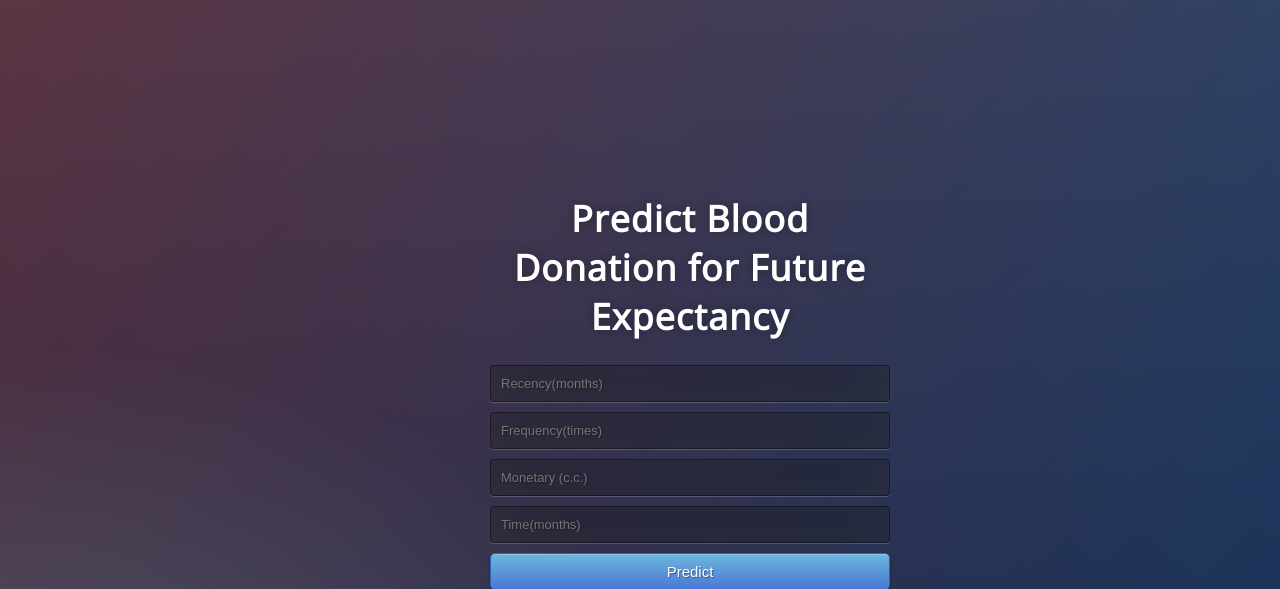
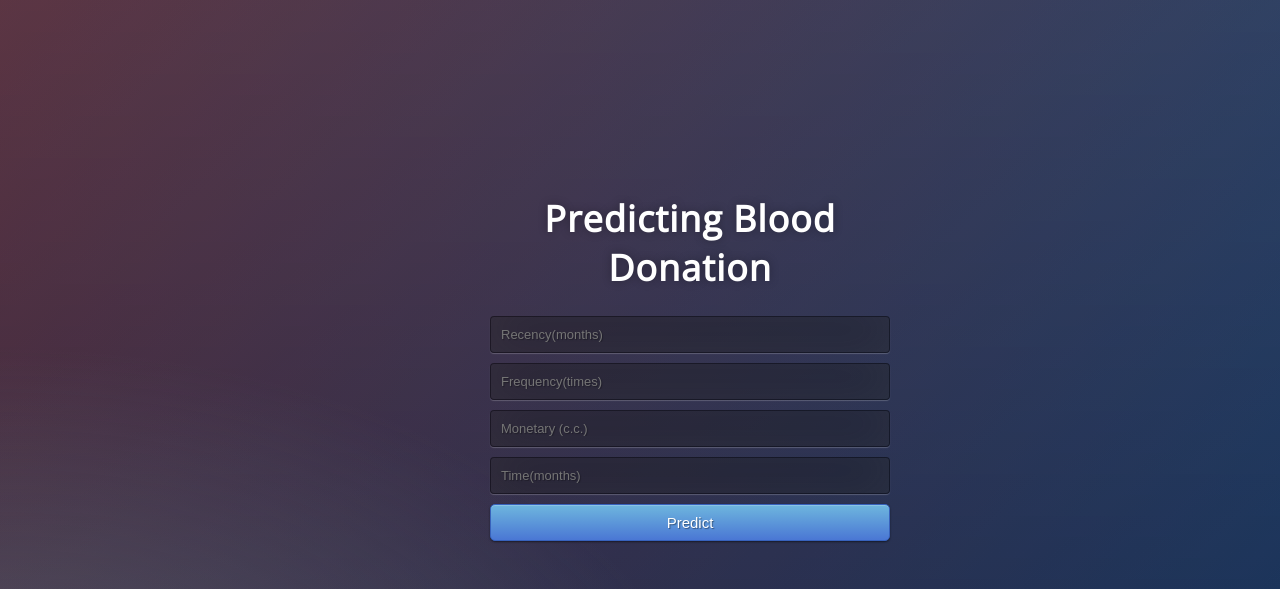
Before and after one commit to astar313/Technolabs-Miniproject-Blooddonation-Prediction, a Flask app: page / in a window 1280 px wide. Shown: the top 589 px of the page. Run offline with Flask 2, Linux system fonts and the light colour scheme; parts of the project's set-up code (start-up, migrations or seed data) failed here and were passed over.

Commit message:
Update index.html

```diff
--- a/templates/index.html
+++ b/templates/index.html
@@ -5,16 +5,16 @@
   <meta charset="UTF-8">
   <title>Blood Donation Prediction</title>
   <link href='https://fonts.googleapis.com/css?family=Pacifico' rel='stylesheet' type='text/css'>
-  <link href='https://fonts.googleapis.com/css?family=Arimo' rel='stylesheet' type='text/css'>
-  <link href='https://fonts.googleapis.com/css?family=Hind:300' rel='stylesheet' type='text/css'>
-  <link href='https://fonts.googleapis.com/css?family=Open+Sans+Condensed:300' rel='stylesheet' type='text/css'>
-  <link rel="stylesheet" href="{{ url_for('static', filename='css/style.css') }}">
+<link href='https://fonts.googleapis.com/css?family=Arimo' rel='stylesheet' type='text/css'>
+<link href='https://fonts.googleapis.com/css?family=Hind:300' rel='stylesheet' type='text/css'>
+<link href='https://fonts.googleapis.com/css?family=Open+Sans+Condensed:300' rel='stylesheet' type='text/css'>
+<link rel="stylesheet" href="{{ url_for('static', filename='css/style.css') }}">
 </head>
 
 <body>
 
  <div class="login">
-    <h1><b>Predict Blood Donation for Future Expectancy</b></h1>
+    <h1><b>Predicting Blood Donation</b></h1>
 
      <!-- Main Input For Receiving Query to our ML -->
     <form action="{{ url_for('predict')}}" method="post">
```
